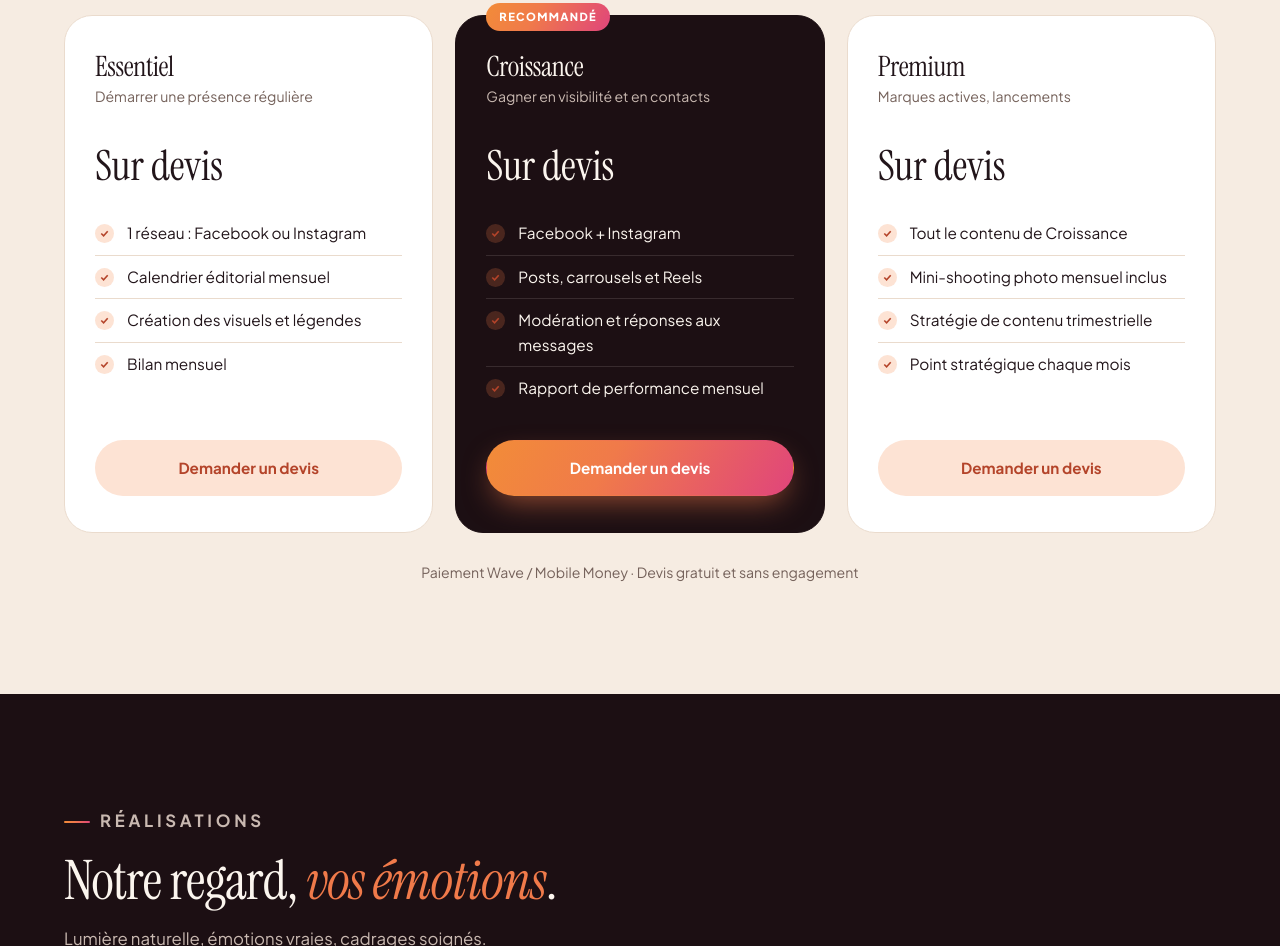
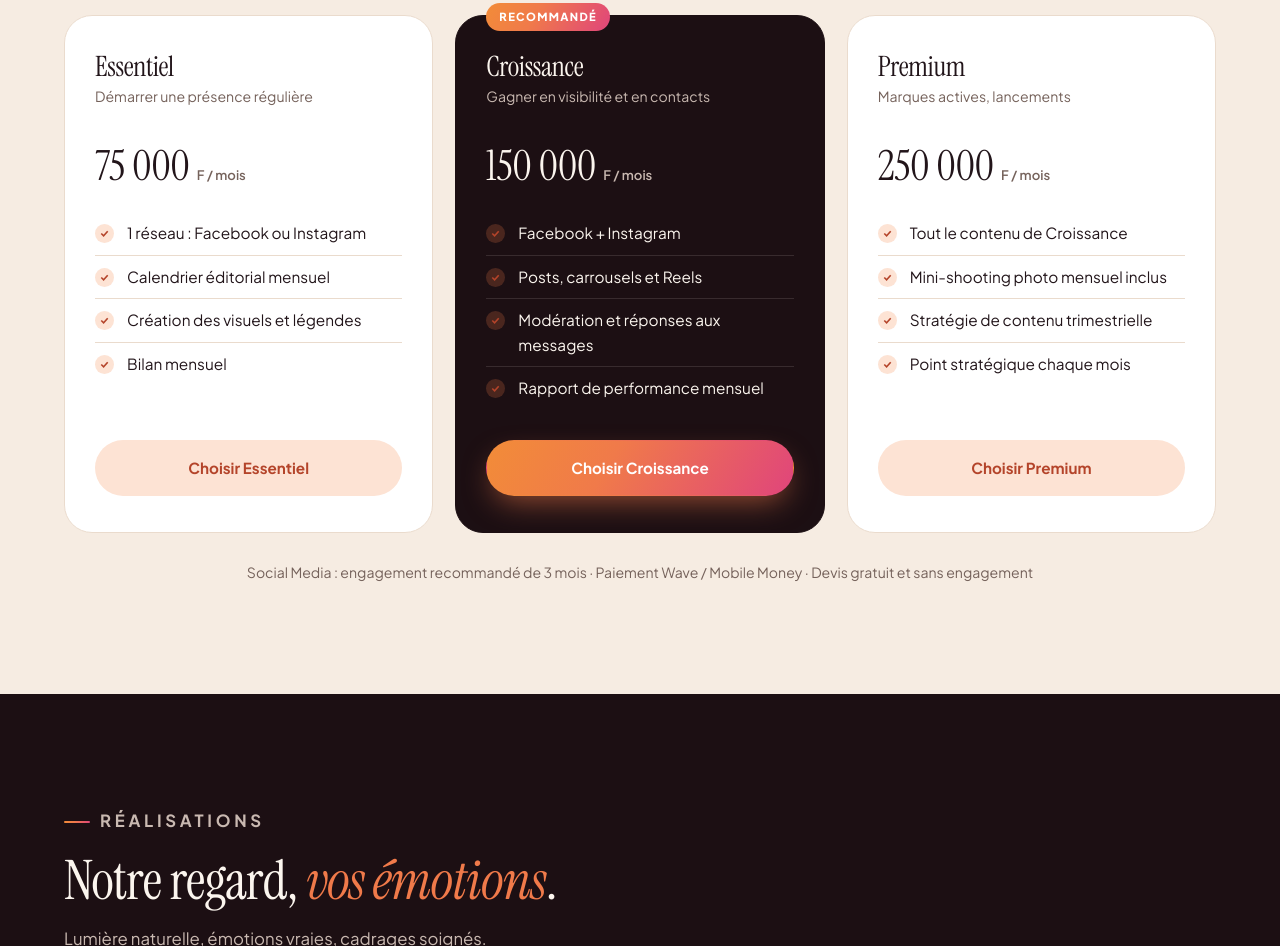
Before and after one commit to Donaldkouassi/Donaldkouassi.github.io, a plain HTML site: page index.html in a window 1280 px wide. Shown: the part 3581-4527 px from the top of the page. Drawn offline with Linux system fonts and the light colour scheme.

Commit message:
Prix Social Media

```diff
--- a/index.html
+++ b/index.html
@@ -31,7 +31,7 @@
   "logo": "https://2kydagency.me/assets/logo-2kyd.png",
   "image": "https://images.pixieset.com/427825321/5a9669b8b335a849bb358d330ad71c76-large.JPG",
   "telephone": "+2250778639867",
-  "priceRange": "25 000 – 200 000 FCFA",
+  "priceRange": "25 000 – 250 000 FCFA",
   "address": { "@type": "PostalAddress", "addressLocality": "Abidjan", "addressCountry": "CI" },
   "areaServed": "Côte d'Ivoire",
   "sameAs": ["https://www.instagram.com/2kydagency"],
@@ -561,39 +561,39 @@ footer a:hover { color: var(--accent); }
         <div class="plan">
           <h3>Essentiel</h3>
           <p class="for">Démarrer une présence régulière</p>
-          <div class="price">Sur devis</div>
+          <div class="price">75 000 <small>F / mois</small></div>
           <ul class="ticks">
             <li>1 réseau : Facebook ou Instagram</li>
             <li>Calendrier éditorial mensuel</li>
             <li>Création des visuels et légendes</li>
             <li>Bilan mensuel</li>
           </ul>
-          <a class="btn btn-soft wa-link" href="#" data-msg="Bonjour 2KYD, je suis intéressé(e) par la formule Social Media Essentiel.">Demander un devis</a>
+          <a class="btn btn-soft wa-link" href="#" data-msg="Bonjour 2KYD, je suis intéressé(e) par la formule Social Media Essentiel.">Choisir Essentiel</a>
         </div>
         <div class="plan hot">
           <span class="tag">Recommandé</span>
           <h3>Croissance</h3>
           <p class="for">Gagner en visibilité et en contacts</p>
-          <div class="price">Sur devis</div>
+          <div class="price">150 000 <small>F / mois</small></div>
           <ul class="ticks">
             <li>Facebook + Instagram</li>
             <li>Posts, carrousels et Reels</li>
             <li>Modération et réponses aux messages</li>
             <li>Rapport de performance mensuel</li>
           </ul>
-          <a class="btn btn-primary wa-link" href="#" data-msg="Bonjour 2KYD, je suis intéressé(e) par la formule Social Media Croissance.">Demander un devis</a>
+          <a class="btn btn-primary wa-link" href="#" data-msg="Bonjour 2KYD, je suis intéressé(e) par la formule Social Media Croissance.">Choisir Croissance</a>
         </div>
         <div class="plan">
           <h3>Premium</h3>
           <p class="for">Marques actives, lancements</p>
-          <div class="price">Sur devis</div>
+          <div class="price">250 000 <small>F / mois</small></div>
           <ul class="ticks">
             <li>Tout le contenu de Croissance</li>
             <li>Mini-shooting photo mensuel inclus</li>
             <li>Stratégie de contenu trimestrielle</li>
             <li>Point stratégique chaque mois</li>
           </ul>
-          <a class="btn btn-soft wa-link" href="#" data-msg="Bonjour 2KYD, je suis intéressé(e) par la formule Social Media Premium.">Demander un devis</a>
+          <a class="btn btn-soft wa-link" href="#" data-msg="Bonjour 2KYD, je suis intéressé(e) par la formule Social Media Premium.">Choisir Premium</a>
         </div>
       </div>
     </div>
@@ -692,7 +692,7 @@ footer a:hover { color: var(--accent); }
       <p class="foot-note">Acompte de 50 % pour bloquer la date · Déplacement hors Abidjan sur devis</p>
     </div>
 
-    <p class="foot-note">Paiement Wave / Mobile Money · Devis gratuit et sans engagement</p>
+    <p class="foot-note">Social Media : engagement recommandé de 3 mois · Paiement Wave / Mobile Money · Devis gratuit et sans engagement</p>
   </div>
 </section>
 
```
